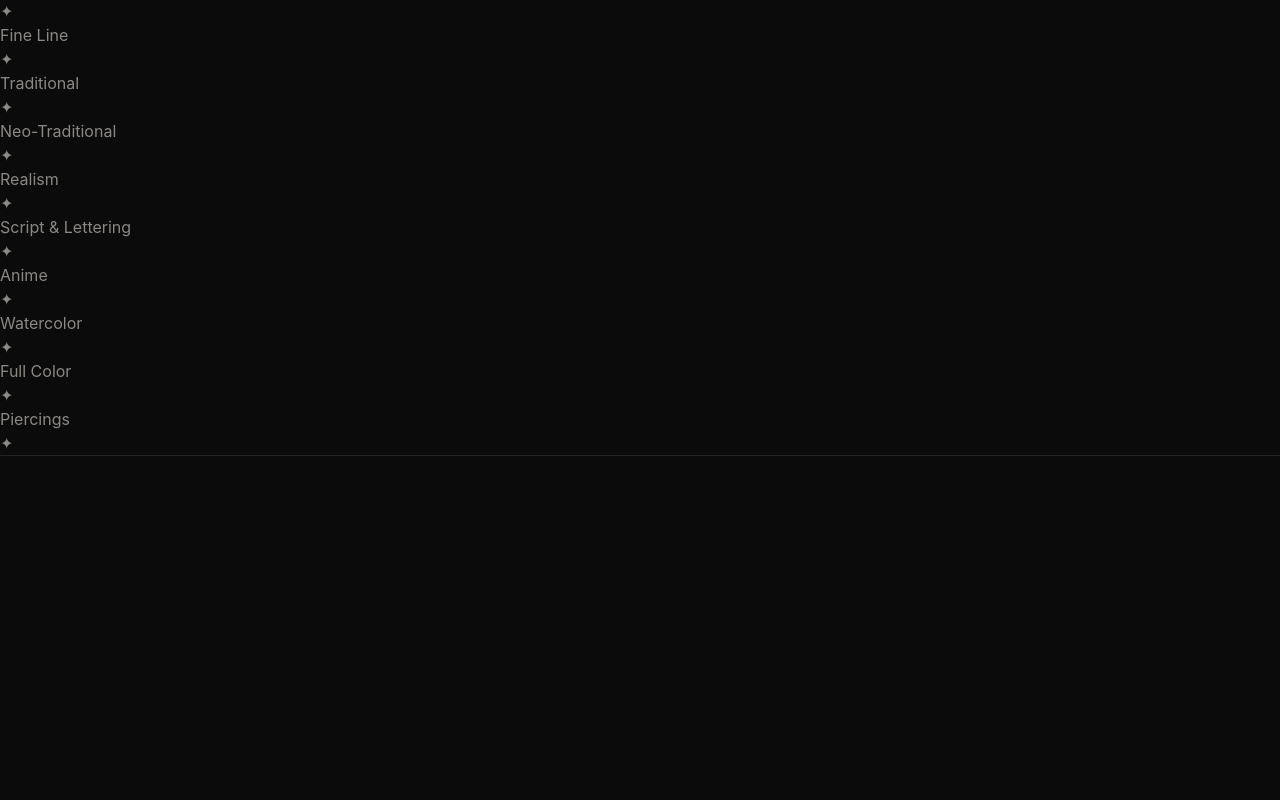
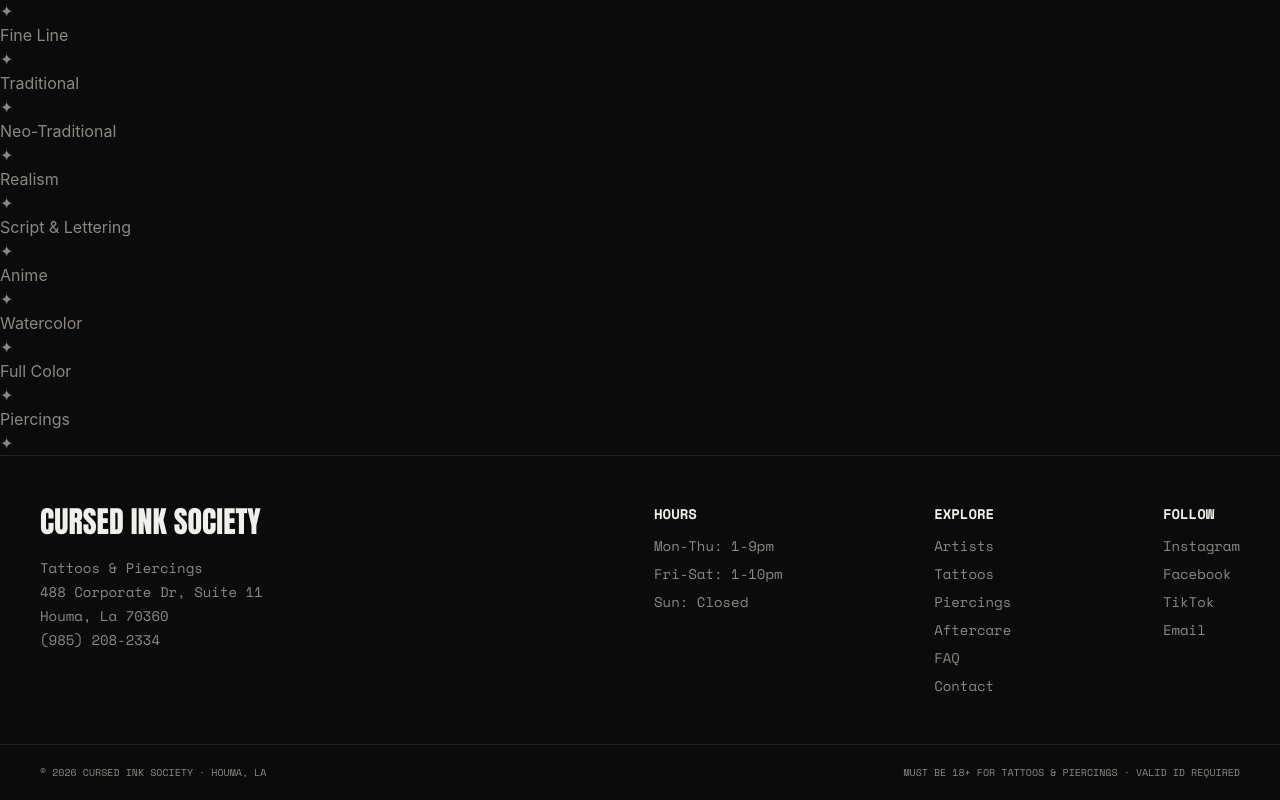
Before and after one commit to nainsworth/cursed-ink-society, a SvelteKit app: page / in a window 1280 px wide. Shown: the part 690-1490 px from the top of the page. Before the commit the page ends 1146 px from the top, so only its background shows below. Built offline with nearby package versions, Linux system fonts and the light colour scheme.

Commit message:
Built footer

```diff
--- /dev/null
+++ b/src/lib/components/Footer.svelte
@@ -0,0 +1,67 @@
+<script>
+	const currentYear = new Date().getFullYear();
+</script>
+
+<footer>
+	<div class="small-border px-10">
+		<div class="mx-auto flex max-w-7xl justify-between gap-7 py-12">
+			<div class="flex-1 space-y-4">
+				<p class="font-anton text-3xl text-primary uppercase">Cursed Ink Society</p>
+				<div class="font-space-mono text-sm leading-6">
+					<p>Tattoos & Piercings</p>
+					<p>488 Corporate Dr, Suite 11</p>
+					<p>Houma, La 70360</p>
+					<a href="tel:9852082334">(985) 208-2334</a>
+				</div>
+			</div>
+
+			<div class="flex flex-1 justify-between gap-7">
+				<div class="font-space-mono text-sm">
+					<p class="mb-3 font-bold text-primary uppercase">Hours</p>
+					<div class="space-y-2">
+						<p>Mon-Thu: 1-9pm</p>
+						<p>Fri-Sat: 1-10pm</p>
+						<p>Sun: Closed</p>
+					</div>
+				</div>
+
+				<div class="font-space-mono text-sm">
+					<p class="mb-3 font-bold text-primary uppercase">Explore</p>
+					<div class="flex flex-col gap-2">
+						<a href="#">Artists</a>
+						<a href="#">Tattoos</a>
+						<a href="#">Piercings</a>
+						<a href="#">Aftercare</a>
+						<a href="#">FAQ</a>
+						<a href="#">Contact</a>
+					</div>
+				</div>
+
+				<div class="font-space-mono text-sm">
+					<p class="mb-3 font-bold text-primary uppercase">Follow</p>
+					<div class="flex flex-col gap-2">
+						<a href="https://www.instagram.com/cursedinksociety" target="_blank">Instagram</a>
+						<a href="https://www.facebook.com/Cursed-Ink-Society-61578184810084/" target="_blank">Facebook</a>
+						<a href="https://www.tiktok.com/@cursedinksociety" target="_blank">TikTok</a>
+						<a href="mailto:cursedinksociety@gmail.com" target="_blank">Email</a>
+					</div>
+				</div>
+			</div>
+		</div>
+	</div>
+
+	<div class="px-10 py-5">
+		<div
+			class="mx-auto flex max-w-7xl items-center justify-between font-space-mono text-[10px] font-light uppercase"
+		>
+			<p>© {currentYear} Cursed Ink Society · Houma, LA</p>
+			<p>Must be 18+ for tattoos & piercings · Valid ID Required</p>
+		</div>
+	</div>
+</footer>
+
+<style>
+	a:hover {
+		color: var(--color-primary);
+	}
+</style>
--- a/src/routes/+layout.svelte
+++ b/src/routes/+layout.svelte
@@ -2,6 +2,7 @@
 	import './layout.css';
 	import favicon from '$lib/assets/favicon.svg';
 	import Navbar from '$lib/components/Navbar.svelte';
+	import Footer from '$lib/components/Footer.svelte';
 
 	let { children } = $props();
 </script>
@@ -12,3 +13,4 @@
 <main>
 	{@render children()}
 </main>
+<Footer />
```
